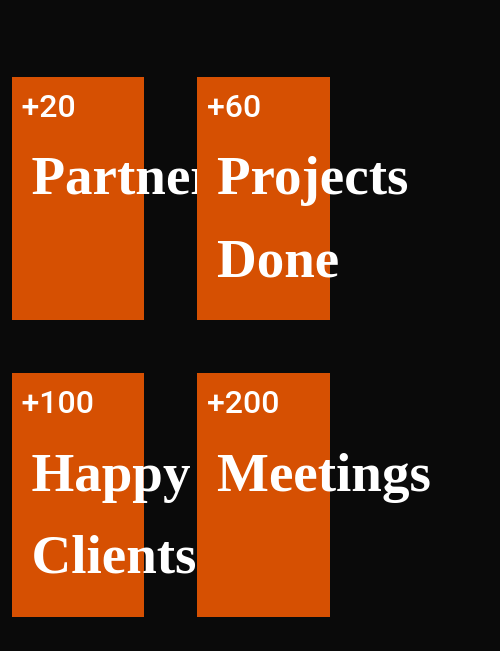
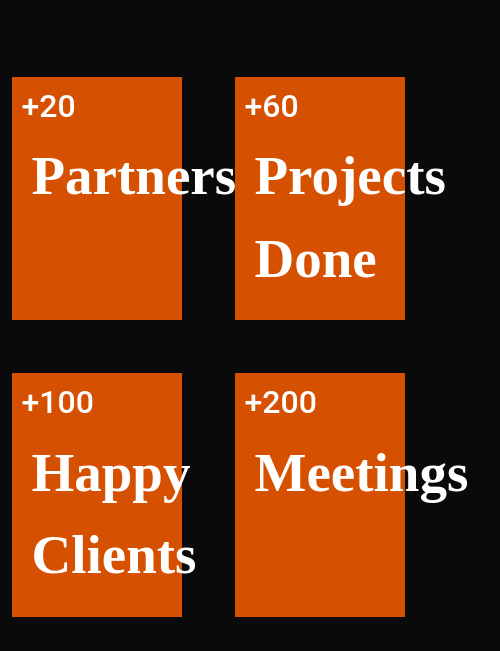
Before and after one commit to mayaralorens/group_app, an Electron app: page about.html in a window 500 px wide. Shown: the part 2294-2945 px from the top of the page. Drawn offline with nearby package versions, Linux system fonts and the light colour scheme; grey boxes are pictures that could not be loaded; a web font is replaced by a local one.

Commit message:
Fixing column in about page

```diff
--- a/style.css
+++ b/style.css
@@ -623,6 +623,7 @@ h2 {
   margin-bottom: 5%;
   margin-left: 5%;
   margin-right: 5%;
+  min-width: 170px;
 
 
 }
```
